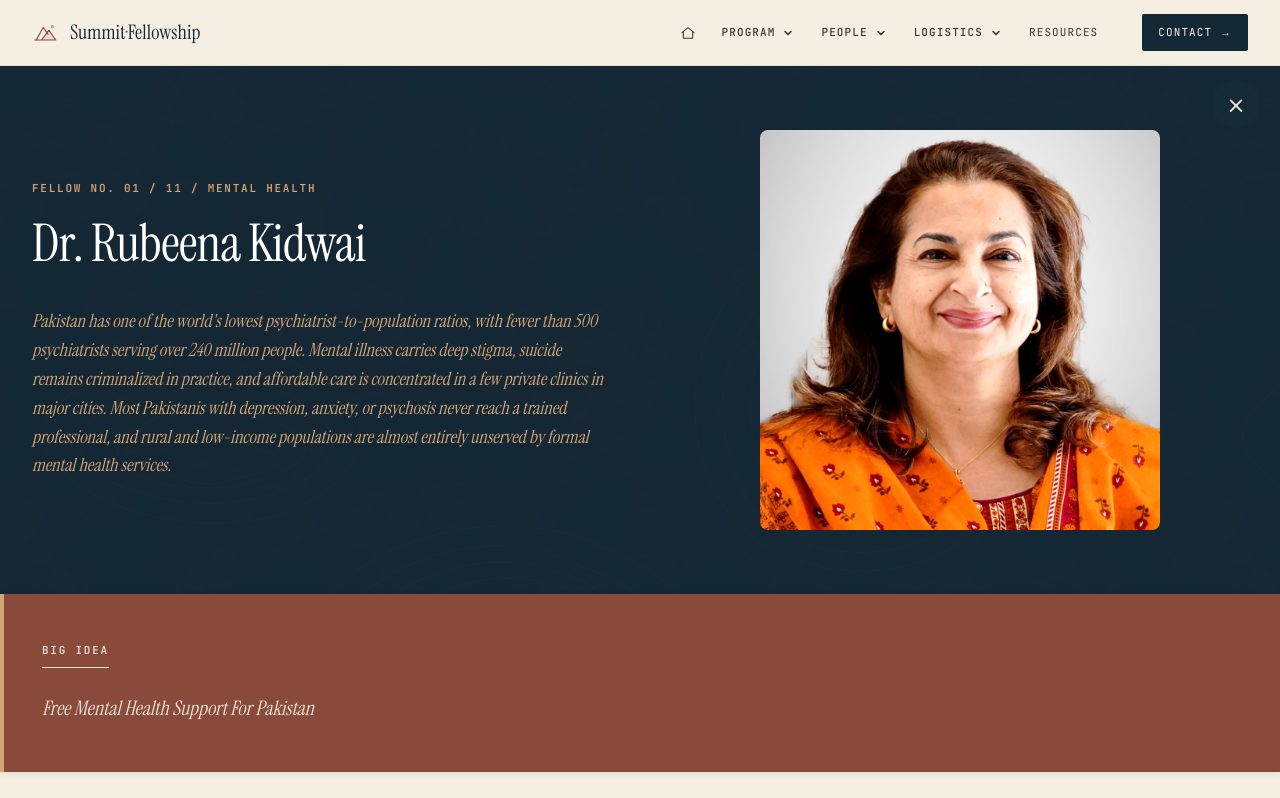
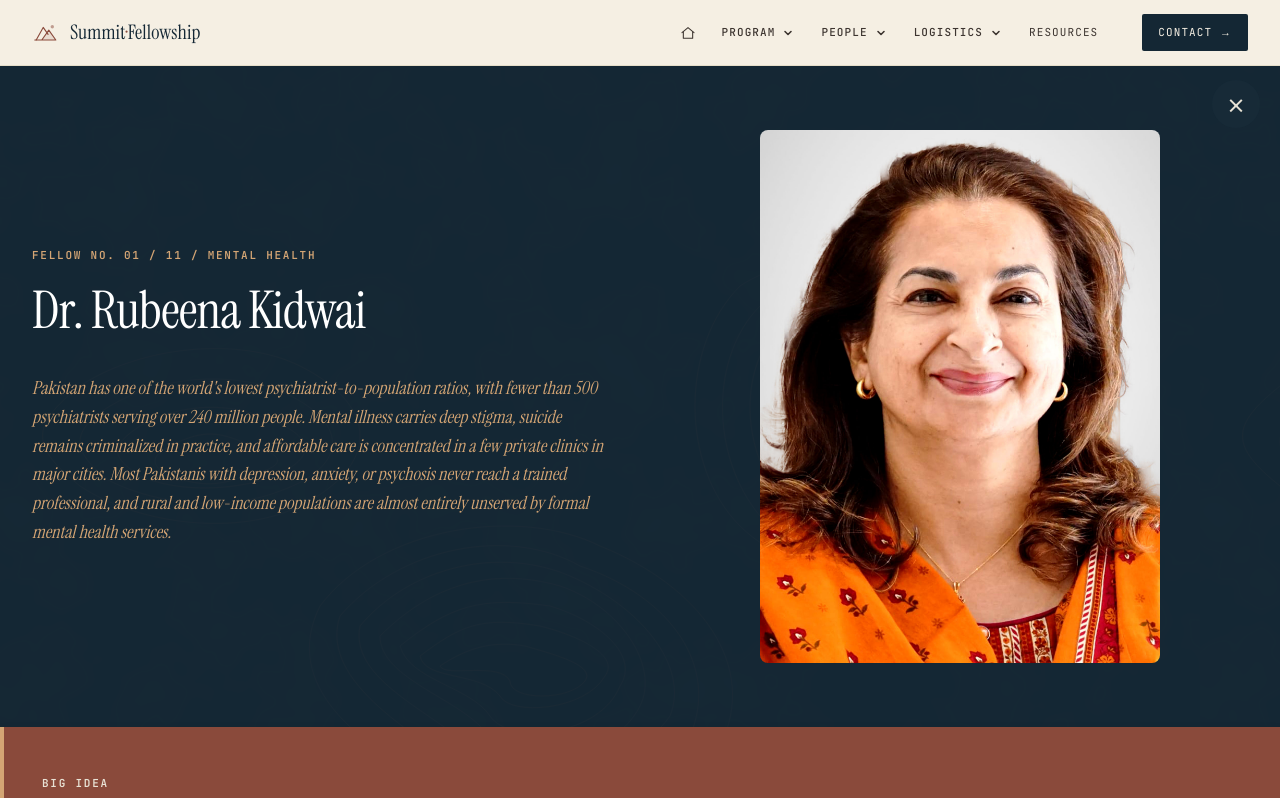
Before and after one commit to usmanjaved-droid/summit-fellowship-website, a Next.js app: page /fellows/rubeena-kidwai in a window 1280 px wide. Shown: the top 798 px of the page. Built offline with nearby package versions, Linux system fonts and the light colour scheme.

Commit message:
fix: set consistent aspect ratio for fellow hero photos

```diff
--- a/app/fellows/[slug]/page.module.css
+++ b/app/fellows/[slug]/page.module.css
@@ -96,7 +96,7 @@
 .fellow-hero__photo {
   width: 100%;
   max-width: 400px;
-  height: auto;
+  aspect-ratio: 3 / 4;
   border-radius: 8px;
   object-fit: cover;
 }
```
Also changed, not shown: fellows-cards-with-images.png (added).
